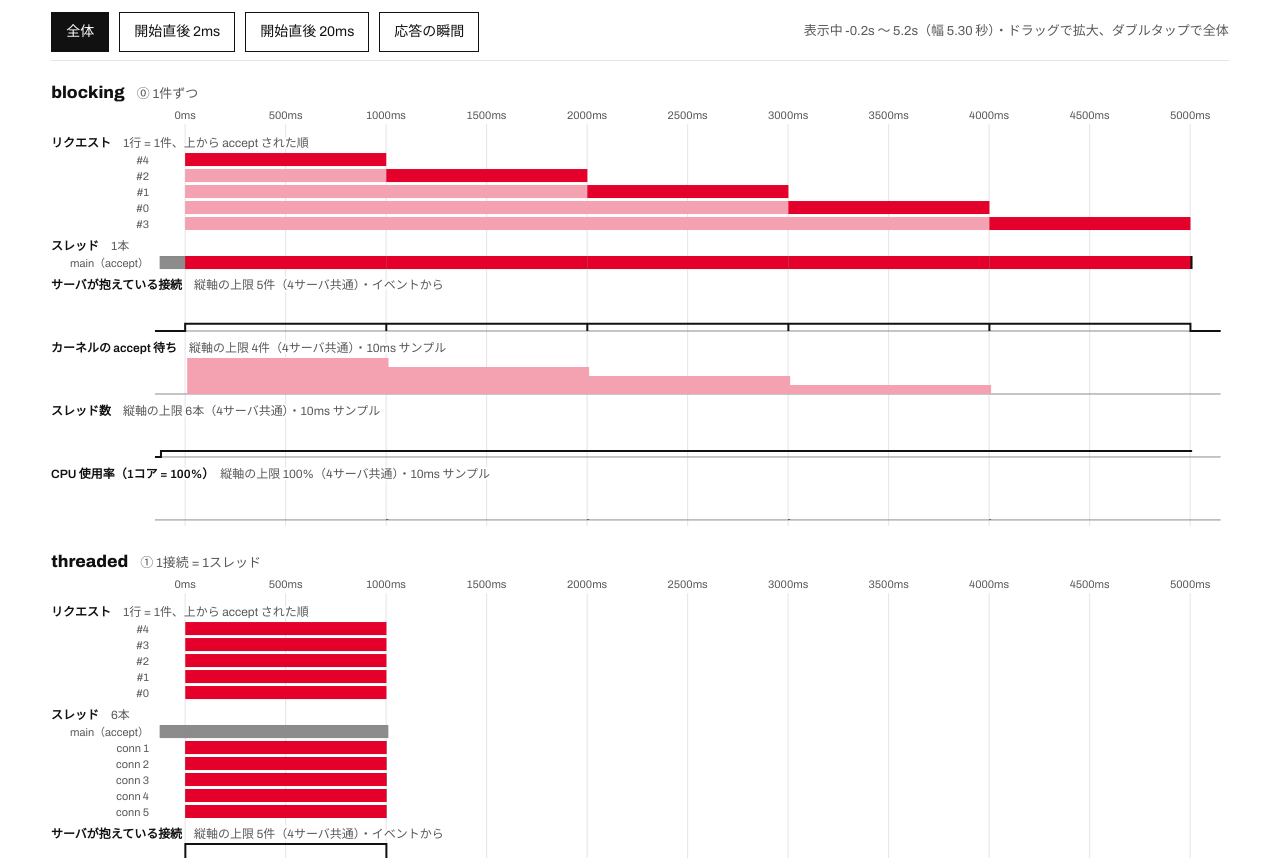
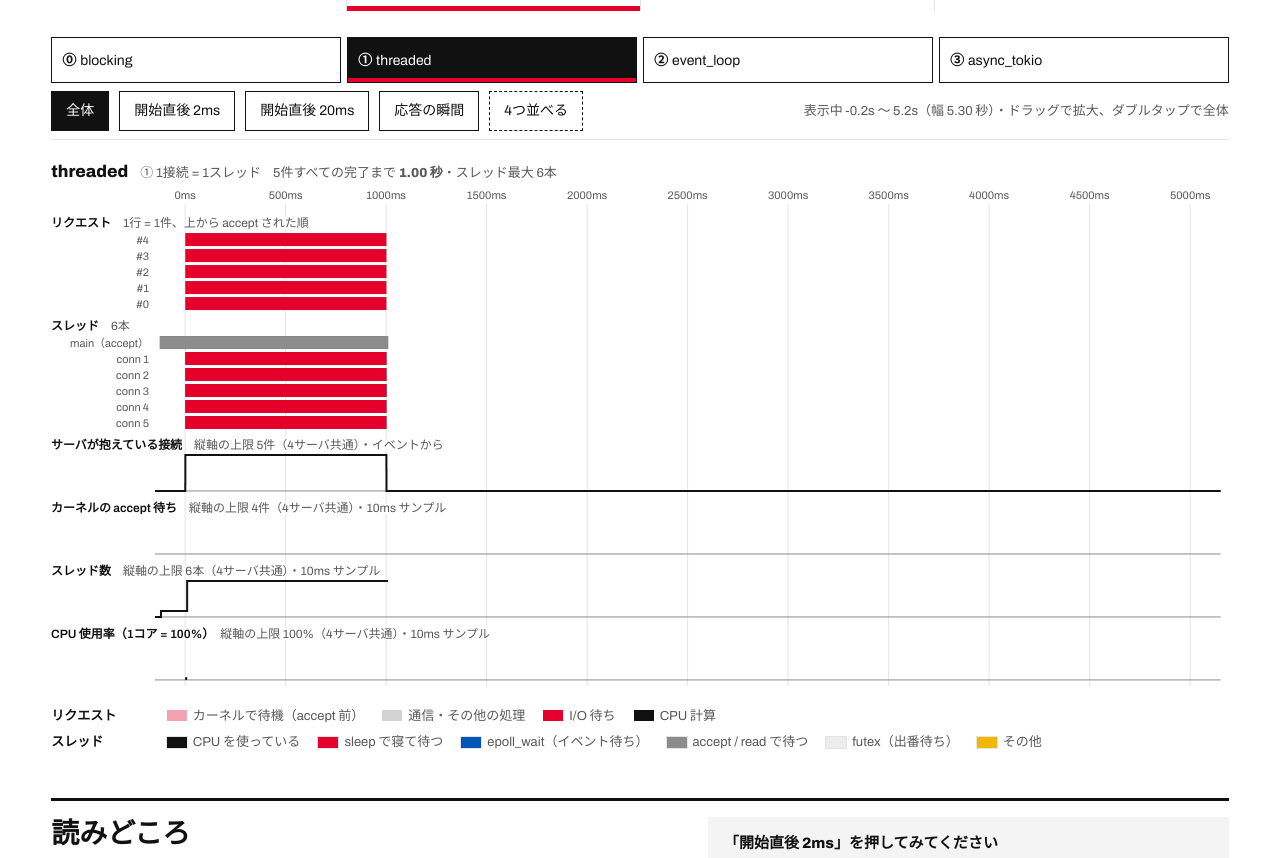
Before and after one commit to catcannotunderstand/herring, a plain HTML site: page docs/index.html in a window 1280 px wide. Shown: the part 622-1480 px from the top of the page. Drawn offline with Linux system fonts and the light colour scheme.

Commit message:
可視化ページ: サーバをボタンで切り替える表示にする
- ⓪〜③のボタン（と ← → キー、見出しのカード）でサーバを切り替える。
  時間軸、ゲージの縦軸、スレッドのレーンの場所は固定し、データだけが入れ替わる
- 縦に並べる表示は「4つ並べる」で選べる
- 読みどころでは、表示中のサーバの説明を強調する
- スマホでは上部に固定される操作列を細くし、操作のヒントは図の下へ移す

Co-Authored-By: Claude Opus 5.5 <noreply@anthropic.com>
Claude-Session: https://claude.ai/code/session_01BwuCN5YCBKvB3zRwiz4fvu

```diff
--- a/docs/index.html
+++ b/docs/index.html
@@ -44,6 +44,19 @@ a{color:inherit}
 .tools button{appearance:none;font:inherit;font-size:14px;min-height:40px;padding:0 14px;border:1px solid var(--ink);background:var(--bg);color:var(--ink);cursor:pointer}
 .tools button.on{background:var(--ink);color:var(--bg)}
 .tools .rng{font-size:13px;color:var(--sub);font-variant-numeric:tabular-nums;margin-left:auto}
+.tools .row{display:flex;flex-wrap:wrap;gap:8px 10px;align-items:center;width:100%}
+.srv{display:grid;grid-template-columns:repeat(4,minmax(0,1fr));gap:6px;width:100%}
+.tools .srv button{min-height:46px;padding:4px 10px;text-align:start;line-height:1.25;border-width:1px}
+.tools .srv button b{font-weight:800;margin-right:4px}
+.tools .srv button[aria-selected=true]{background:var(--ink);color:var(--bg);box-shadow:inset 0 -4px 0 var(--red)}
+.tools .srv button:disabled{opacity:.35;cursor:default}
+.tools button.tog{border-style:dashed}
+.card{cursor:pointer}.card.cur{box-shadow:inset 0 -5px 0 var(--red)}
+.card:focus-visible{outline:3px solid var(--blue);outline-offset:-3px}
+.read li.cur{background:var(--panel);margin-left:-1.1em;padding:6px 8px 6px 1.1em;border-left:4px solid var(--red)}
+.panel h3 .st{font-variant-numeric:tabular-nums}
+.hint-m{display:none;margin:6px 0 0}
+@media(max-width:600px){.tools .hint{display:none}.hint-m{display:block}.tools{gap:6px}.tools .row{gap:6px}}
 .panel{margin-top:18px}
 .panel h3{margin:0 0 2px;display:flex;flex-wrap:wrap;gap:4px 12px;align-items:baseline}
 .panel h3 span{font-size:13px;font-weight:400;color:var(--sub)}
@@ -70,6 +83,7 @@ thead th{font-weight:600;color:var(--sub);font-size:13px;vertical-align:bottom;w
 pre{overflow-x:auto;background:var(--bg);padding:12px 14px;font-size:13px;line-height:1.55;border-left:4px solid var(--ink);margin:10px 0 14px}
 .note{font-size:13px;color:var(--sub)}
 .err{background:var(--queue);padding:14px 16px}
+@media(max-width:600px){.tools .srv button{font-size:12px;padding:4px 6px}.tools .srv button b{display:block}.tools .row button{font-size:13px;padding:0 10px;min-height:40px}}
 @media(max-width:760px){.read{grid-template-columns:minmax(0,1fr)}.card{padding-left:0!important;border-left:0!important;border-top:1px solid var(--line)}.cards{grid-template-columns:repeat(2,minmax(0,1fr));column-gap:14px}.tools .rng{margin-left:0;width:100%}}
 @media(max-width:600px){table{font-size:13px}.stack thead{display:none}.stack tr{display:grid;padding-block:10px}.stack td{display:flow-root;border:0;padding:3px 0;padding-inline-start:9em;text-align:start;white-space:normal}.stack td::before{content:attr(data-l);float:inline-start;width:8.5em;margin-inline-start:-9em;white-space:normal;color:var(--sub)}.stack td:empty{display:none}.scn button{padding-right:10px}.scn button+button{padding-left:10px}.scn span{display:none}}
 </style>
@@ -78,7 +92,7 @@ pre{overflow-x:auto;background:var(--bg);padding:12px 14px;font-size:13px;line-h
 <body>
 <header class="band">
   <h1>待っているあいだに、別のリクエストを進める</h1>
-  <p class="lede">4種類の小さな Web サーバに同じリクエストを送りました。サーバの内側（埋め込んだ計測点）と外側（10ms ごとの <code>/proc</code>）の両方から記録しています。どのパネルも同じ時間軸で、ドラッグすると µs の世界まで拡大できます。</p>
+  <p class="lede">4種類の小さな Web サーバに同じリクエストを送りました。サーバの内側（埋め込んだ計測点）と外側（10ms ごとの <code>/proc</code>）の両方から記録しています。下のボタンでサーバを切り替えると、時間軸も図の位置もそのままで、データだけが入れ替わります。ドラッグすると µs の世界まで拡大できます。</p>
   <div class="scn" role="tablist" id="scn"></div>
 </header>
 
@@ -89,6 +103,7 @@ pre{overflow-x:auto;background:var(--bg);padding:12px 14px;font-size:13px;line-h
   <div class="cards" id="cards"></div>
   <div class="tools" id="tools"></div>
   <div id="panels"></div>
+  <p class="note hint-m">図の上を横にドラッグすると拡大、ダブルタップで全体に戻ります。色の帯をタップすると詳細が出ます。</p>
   <ul class="legend" id="lg-req"></ul>
   <ul class="legend" id="lg-thr" style="margin-top:6px"></ul>
 </section>
@@ -134,7 +149,7 @@ pre{overflow-x:auto;background:var(--bg);padding:12px 14px;font-size:13px;line-h
 
   <h3>見せ方</h3>
   <ul>
-    <li><b>同じ時間軸に縦に並べる</b>：パネルの横幅の違いが、そのまま時間の違いになります。縦軸の目盛りも、シナリオの中ではそろえています。</li>
+    <li><b>同じ枠のまま、データだけを切り替える</b>：サーバを切り替えても、時間軸、縦軸の目盛り、スレッドのレーンの場所は変わりません。同じ位置の色や線を見比べるだけで、違いが分かります（キーボードの ← → でも切り替えられます）。縦に並べて見たいときは「4つ並べる」を押します。</li>
     <li><b>1行 = 1リクエスト</b>：赤（I/O 待ち）が縦に重なっていれば「同時に処理している」、階段になっていれば「1件ずつ」です。</li>
     <li><b>スレッドのレーン</b>：同じ時刻に、何本のスレッドが何をしていたか。赤い行の重なりと、スレッドの本数を見比べると、①と②の違いが分かります。</li>
     <li><b>拡大</b>：1秒の世界と 1µs の世界を同じ図で行き来できます。前者は「待ちが重なっている」ことを、後者は「1本のスレッドが次々に処理を進めている」ことを見せます。</li>
@@ -227,7 +242,8 @@ function clsOf(w){w=String(w);return /sleep/.test(w)?'sleep':/epoll|^poll/.test(
 const DATA={};for(const r of RUNS){try{const p=prep(r);(DATA[p.scenario]||=[]).push(p)}catch(e){console.error(e)}}
 const order=['io','cpu','scale',...Object.keys(DATA).filter(k=>!SC[k])];
 const scenarios=order.filter(k=>DATA[k]);
-let cur=null,view=null,full=null;
+let cur=null,view=null,full=null,srv=null,stack=false;
+const NUM={blocking:'⓪',threaded:'①',event_loop:'②',async_tokio:'③'};
 
 // ---------- 書式 ----------
 function fmtT(us,step){const a=Math.abs(step??us);if(a>=1e6)return (us/1e6).toFixed(step&&step%1e6?1:0)+'s';if(a>=1000)return (us/1000).toFixed(step&&step%1000?1:0)+'ms';return us.toFixed(a<1?1:0)+'µs'}
@@ -245,6 +261,8 @@ function select(k){
   if(!DATA[k])k=scenarios[0];cur=k;const runs=DATA[k];
   let a=Infinity,b=-Infinity;for(const r of runs)for(const q of r.list){a=Math.min(a,q.connect??Infinity);b=Math.max(b,q.done??-Infinity)}
   const pad=(b-a)*.03;full=[Math.min(-pad,a-pad),b+pad];view=full.slice();
+  // 前のシナリオで選んでいたサーバがあれば引き継ぐ（scale に blocking は無いので threaded へ）
+  if(!runs.some(r=>r.server===srv))srv=(runs.find(r=>r.server==='threaded')||runs[0]).server;
   renderTabs();
   $('sc-title').textContent=SC[k]?.title||k;$('sc-about').textContent=runs[0].m.about+'。'+runs[0].m.cores+' コアの Linux で記録。';
   renderCards();renderTools();buildPanels();renderLegend();renderLook();renderTable();
@@ -258,32 +276,54 @@ function headline(r){
 function renderCards(){
   $('cards').innerHTML=DATA[cur].map(r=>{const h=headline(r),s=r.stat;
     const meta=cur==='scale'?`完了 ${fmtDur(s.total)}・RSS ${s.rss.toFixed(1)} MB`:`スレッド ${s.threads}本・同時に抱えた接続 ${s.held}`;
-    return `<div class="card"><span class="nm">${esc(r.server)}</span><span class="kd">${esc(KIND[r.server]||'')}</span><span class="big">${esc(h.v[0])}<small>${esc(h.v[1])}</small></span><span class="hl">${esc(h.h)}</span><span class="mt">${esc(meta)}</span></div>`}).join('');
+    return `<div class="card${!stack&&r.server===srv?' cur':''}" role="button" tabindex="0" data-s="${esc(r.server)}"><span class="nm">${esc(r.server)}</span><span class="kd">${esc(KIND[r.server]||'')}</span><span class="big">${esc(h.v[0])}<small>${esc(h.v[1])}</small></span><span class="hl">${esc(h.h)}</span><span class="mt">${esc(meta)}</span></div>`}).join('');
+  $('cards').querySelectorAll('.card').forEach(c=>{const go=()=>pickServer(c.dataset.s,true);c.addEventListener('click',go);c.addEventListener('keydown',e=>{if(e.key==='Enter'||e.key===' '){e.preventDefault();go()}})});
+}
+// サーバを切り替える。図の位置はそのままで、データだけが入れ替わる
+function pickServer(name,fromCard){
+  if(stack){const i=DATA[cur].findIndex(r=>r.server===name);if(fromCard&&i>=0)$('fig-'+i)?.closest('.panel').scrollIntoView({behavior:'smooth',block:'start'});return}
+  if(!DATA[cur].some(r=>r.server===name))return;
+  srv=name;renderCards();markServers();buildPanels();markLook();
+  if(fromCard){const t=$('tools');if(t.getBoundingClientRect().top>innerHeight*.6||t.getBoundingClientRect().bottom<0)t.scrollIntoView({behavior:'smooth',block:'start'})}
+}
+function markServers(){
+  $('tools').querySelectorAll('.srv button').forEach(b=>{b.setAttribute('aria-selected',String(!stack&&b.dataset.s===srv));b.tabIndex=!stack&&b.dataset.s===srv?0:-1});
+  const t=$('tools').querySelector('.tog');if(t){t.textContent=stack?'1つずつ切り替える':'4つ並べる';t.setAttribute('aria-pressed',String(stack))}
 }
 function renderTools(){
   const ps=SC[cur]?.presets||[['全体',null]];
-  $('tools').innerHTML=ps.map(([lb,r],i)=>`<button data-i="${i}">${esc(lb)}</button>`).join('')+`<span class="rng" id="rng"></span>`;
-  $('tools').querySelectorAll('button').forEach(b=>b.addEventListener('click',()=>{const r=ps[+b.dataset.i][1];setView(r?r.slice():full.slice())}));
-  markPreset();
+  const all=['blocking','threaded','event_loop','async_tokio'],have=new Set(DATA[cur].map(r=>r.server));
+  const extra=DATA[cur].map(r=>r.server).filter(x=>!all.includes(x));
+  $('tools').innerHTML=`<div class="srv" role="tablist" aria-label="サーバ">${[...all,...extra].map(k=>`<button role="tab" data-s="${esc(k)}" ${have.has(k)?'':'disabled title="このシナリオでは記録していません"'}><b>${NUM[k]||''}</b>${esc(k)}</button>`).join('')}</div>`
+    +`<div class="row">${ps.map(([lb,r],i)=>`<button data-i="${i}">${esc(lb)}</button>`).join('')}<button class="tog" aria-pressed="false"></button><span class="rng" id="rng"></span></div>`;
+  $('tools').querySelectorAll('button[data-i]').forEach(b=>b.addEventListener('click',()=>{const r=ps[+b.dataset.i][1];setView(r?r.slice():full.slice())}));
+  const sb=[...$('tools').querySelectorAll('.srv button:not(:disabled)')];
+  sb.forEach((b,i)=>{b.addEventListener('click',()=>{if(stack){stack=false;renderCards()}pickServer(b.dataset.s)});
+    b.addEventListener('keydown',e=>{const d=e.key==='ArrowRight'?1:e.key==='ArrowLeft'?-1:0;if(!d)return;e.preventDefault();const n=sb[(i+d+sb.length)%sb.length];if(stack){stack=false;renderCards()}pickServer(n.dataset.s);n.focus()})});
+  $('tools').querySelector('.tog').addEventListener('click',()=>{stack=!stack;renderCards();markServers();buildPanels();markLook()});
+  markServers();markPreset();
 }
 function markPreset(){
   const ps=SC[cur]?.presets||[];
-  $('tools').querySelectorAll('button').forEach(b=>{const r=ps[+b.dataset.i][1]||full;b.classList.toggle('on',Math.abs(r[0]-view[0])<1&&Math.abs(r[1]-view[1])<1)});
-  const w=view[1]-view[0];$('rng').textContent=`表示中 ${fmtT(view[0],w/5)} 〜 ${fmtT(view[1],w/5)}（幅 ${fmtDur(w)}）・ドラッグで拡大、ダブルタップで全体`;
+  $('tools').querySelectorAll('button[data-i]').forEach(b=>{const r=ps[+b.dataset.i][1]||full;b.classList.toggle('on',Math.abs(r[0]-view[0])<1&&Math.abs(r[1]-view[1])<1)});
+  const w=view[1]-view[0];$('rng').innerHTML=`表示中 ${esc(fmtT(view[0],w/5))} 〜 ${esc(fmtT(view[1],w/5))}（幅 ${esc(fmtDur(w))}）<span class="hint">・ドラッグで拡大、ダブルタップで全体</span>`;
 }
 function setView(v){view=[Math.max(full[0]-1e6,v[0]),v[1]];if(view[1]-view[0]<2)view[1]=view[0]+2;markPreset();drawAll()}
 
 // ---------- パネル ----------
 let panels=[];
 function buildPanels(){
-  $('panels').innerHTML=DATA[cur].map((r,i)=>`<div class="panel"><h3>${esc(r.server)} <span>${esc(KIND[r.server]||'')}</span></h3><div class="fig" id="fig-${i}"><svg id="svg-${i}" role="img" aria-label="${esc(r.server)} のタイムライン"></svg><div class="sel"></div><div class="tip"></div></div></div>`).join('');
-  panels=DATA[cur].map((r,i)=>({r,svg:$('svg-'+i),fig:$('fig-'+i),hits:[],geo:null}));
+  const shown=stack?DATA[cur]:DATA[cur].filter(r=>r.server===srv);
+  $('panels').innerHTML=shown.map((r,i)=>{const h=headline(r);return `<div class="panel"><h3>${esc(r.server)} <span>${esc(KIND[r.server]||'')}</span><span class="st">${esc(h.h)} <b>${esc(h.v[0])} ${esc(h.v[1])}</b>・スレッド最大 ${r.stat.threads}本</span></h3><div class="fig" id="fig-${i}"><svg id="svg-${i}" role="img" aria-label="${esc(r.server)} のタイムライン"></svg><div class="sel"></div><div class="tip"></div></div></div>`}).join('');
+  panels=shown.map((r,i)=>({r,svg:$('svg-'+i),fig:$('fig-'+i),hits:[],geo:null}));
   // ゲージの縦軸はシナリオ内でそろえる
   const runs=DATA[cur];
+  // スレッドのレーンは、4サーバのうち一番多い本数ぶんの場所をとっておく（切り替えてもゲージの位置が動かない）
+  laneSlots=Math.max(0,...runs.map(r=>r.lanes.length<=16?r.lanes.length:0));
   scaleMax={inflight:Math.max(1,...runs.map(r=>r.stat.held)),threads:Math.max(1,...runs.map(r=>r.stat.threads)),queue:Math.max(1,...runs.map(r=>r.stat.q)),cpu:Math.max(100,...runs.flatMap(r=>r.cpu.map(c=>c[2]))),rss:Math.max(1,...runs.map(r=>r.stat.rss))};
   panels.forEach(bindPanel);ro.disconnect();panels.forEach(p=>ro.observe(p.svg));drawAll();
 }
-let scaleMax={};
+let scaleMax={},laneSlots=0;
 const ro=new ResizeObserver(()=>drawAll());
 function drawAll(){panels.forEach(draw)}
 
@@ -317,12 +357,11 @@ function draw(P){
   if(n>12)o+=`<text x="${lx-6}" y="${ry0+10}" font-size="11" text-anchor="end" fill="var(--sub)">#1</text><text x="${lx-6}" y="${y-2}" font-size="11" text-anchor="end" fill="var(--sub)">#${n}</text>`;
 
   // スレッド
-  const L=r.lanes;
+  const L=r.lanes,lh=narrow?11:13;
   if(L.length<=16){
     head('スレッド',`${L.length}本`);
-    const lh=narrow?11:13;
     for(const ln of L){
-      o+=`<text x="${lx-6}" y="${y+lh-2}" font-size="11" text-anchor="end" fill="var(--sub)">${esc((narrow?ln.role.replace(/（.*）/,''):ln.role)+(ln.sampled?' 〜':''))}</text>`;
+      o+=`<text x="${lx-6}" y="${y+lh-2}" font-size="11" text-anchor="end" fill="var(--sub)">${esc((narrow?ln.role.replace(/（.*）/,'').replace('worker ','wkr '):ln.role)+(ln.sampled?' 〜':''))}</text>`;
       if(!ln.sampled)o+=rect(ln.life[0],ln.life[1],y,lh,THRC.cpu[0]);   // 待っていない時間 = 実行中
       else o+=rect(ln.life[0],ln.life[1],y+lh/2-.5,1,'var(--line)');
       for(const s of ln.spans)if(!s.top)o+=rect(s.t0,s.t1,y,lh,THRC[s.k][0]);
@@ -331,11 +370,12 @@ function draw(P){
       hits.push({y0:y,y1:y+lh+3,type:'lane',ln});y+=lh+3;
     }
   }else{head('スレッド',`最大 ${r.stat.threads}本。1本ずつは描かず、本数を下のゲージに表示`)}
+  y+=Math.max(0,laneSlots-(L.length<=16?L.length:0))*(lh+3);
 
   // ゲージ
   const gh=narrow?30:36;
   const gauge=(title,unit,max,draw,key,src)=>{
-    head(title,`縦軸の上限 ${max<10?(+max.toFixed(1)):Math.round(max)}${unit}（4サーバ共通）・${src}`);
+    const mx=max<10?(+max.toFixed(1)):Math.round(max);head(title,narrow?`上限 ${mx}${unit}`:`縦軸の上限 ${mx}${unit}（4サーバ共通）・${src}`);
     o+=`<line x1="${x0}" x2="${x0+pw}" y1="${y+gh}" y2="${y+gh}" stroke="var(--grey)"/>`;
     o+=draw(y,gh);hits.push({y0:y-17,y1:y+gh,type:'gauge',key,title,unit});y+=gh+4;
   };
@@ -441,7 +481,11 @@ function renderLook(){
     box.push(`<b>C10K 問題の今</b>`,`<p>500 スレッドなら、メモリの面ではまだ余裕があります。1万、10万となると、スレッドの生成費用、切り替えの回数、カーネルの管理コストが効いてきます。「1接続 = 1スレッド」が苦しくなる点が C10K 問題で、イベント駆動はそれへの答えです。</p>`);
     if(th)box.push(`<p class="note">500 スレッドのとき、サンプラー1回の観察に平均 ${(th.stat.cost/1000).toFixed(1)} ms、最大 ${(th.stat.costMax/1000).toFixed(0)} ms かかりました。この区間は、ゲージの点がまばらです。</p>`);
   }
-  $('look').innerHTML=items.map(t=>`<li>${t}</li>`).join('');$('tipbox').innerHTML=box.join('');
+  $('look').innerHTML=items.map(t=>`<li>${t}</li>`).join('');$('tipbox').innerHTML=box.join('');markLook();
+}
+// 切り替え中のサーバの説明を目立たせる
+function markLook(){
+  $('look').querySelectorAll('li').forEach(li=>{const b=li.querySelector('b');li.classList.toggle('cur',!stack&&!!b&&b.textContent.trim()===srv)});
 }
 function renderTable(){
   const rows=DATA[cur].map(r=>{const s=r.stat;return [r.server,fmtDur(s.total),`${fmtDur(s.lat[0])} / ${fmtDur(med(s.lat))} / ${fmtDur(s.lat.at(-1))}`,s.held,`${fmtDur(med(s.kwait))} / ${fmtDur(s.kwait.at(-1))}`,s.threads,s.cpuMs.toFixed(1)+' ms',(s.cpuMs*1000/s.total*100).toFixed(s.cpuMs*1000/s.total<.01?2:1)+' %',s.slices,s.rss.toFixed(1)+' MB',s.vsz.toFixed(0)+' MB']});
@@ -463,6 +507,9 @@ else{
   renderEnv();
   const route=()=>{const h=location.hash.slice(1);if(h==='design'){if(!cur)select(scenarios[0]);return}if(h!==cur||!cur)select(scenarios.includes(h)?h:scenarios[0])};
   window.addEventListener('hashchange',route);route();
+  // フォーカスがどこにも無いときも ← → でサーバを切り替えられるように
+  document.addEventListener('keydown',e=>{if(e.target!==document.body||stack||e.altKey||e.metaKey||e.ctrlKey)return;const d=e.key==='ArrowRight'?1:e.key==='ArrowLeft'?-1:0;if(!d)return;
+    const names=DATA[cur].map(r=>r.server),i=names.indexOf(srv);e.preventDefault();pickServer(names[(i+d+names.length)%names.length])});
 }
 }
 </script>
```
Also changed, not shown: 1 other file.
